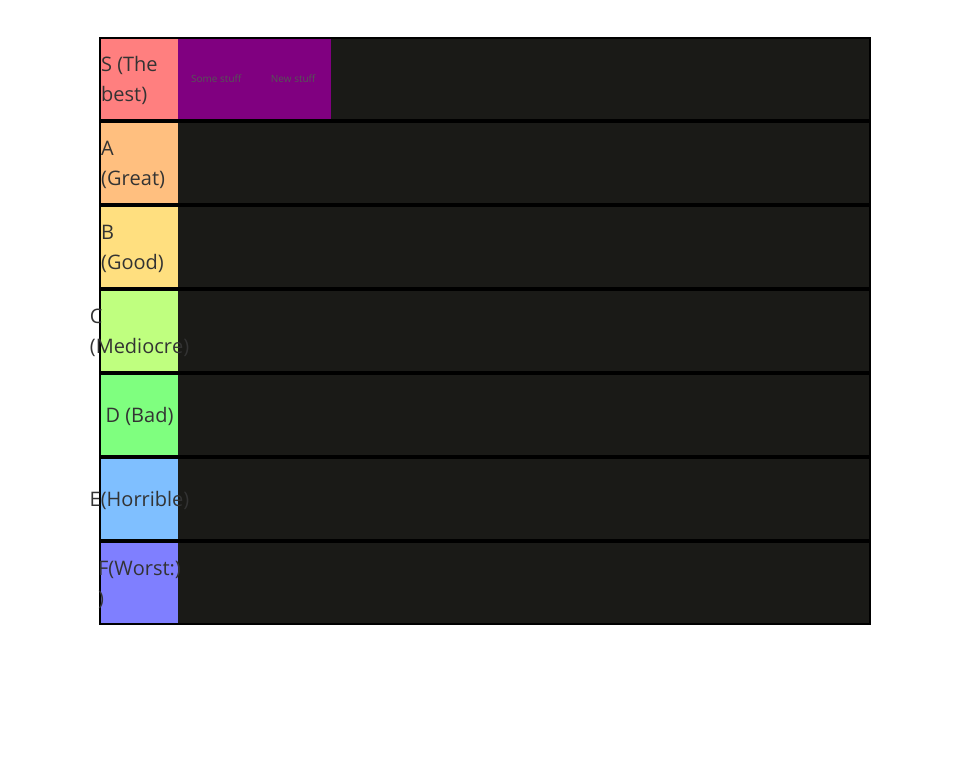
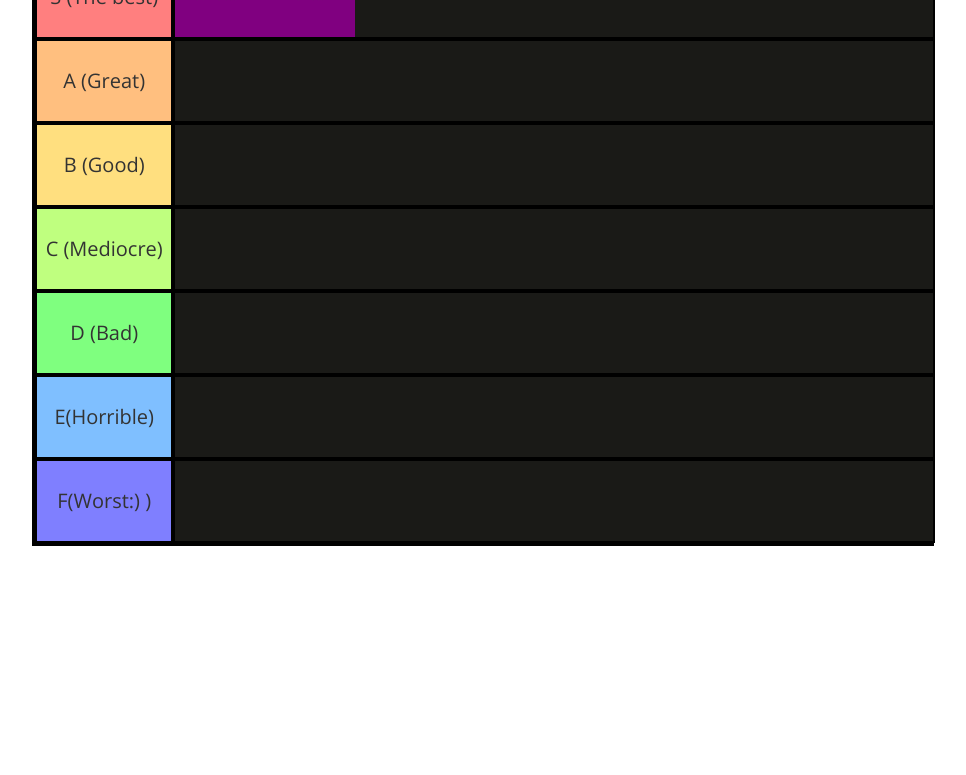
Before and after one commit to 13reathcode/Tier-list_App, a website: page index.html in a window 1280 px wide. Shown: the part 221-996 px from the top of the page, without its empty margins (157-1123 px from the left). After the commit the page ends 817 px from the top, so only its background shows below. Drawn offline with nearby package versions, Linux system fonts and the light colour scheme; files that its build step writes are made by us from their sources.

Commit message:
v 1.1 few fixes

```diff
--- a/sass/main.scss
+++ b/sass/main.scss
@@ -25,7 +25,7 @@ body {
 // SECTIONS
 
 .section {
-    padding: 15rem 3rem;
+    padding: 5rem 3rem;
 
     &__title {
         max-width: 80rem;
@@ -36,42 +36,45 @@ body {
 
     &__description {
         color: lightgreen;
-        font-size: 2rem;
+        font-size: 2.5rem;
     }
 
     &__text {
-        font-size: 2.5rem;
+        font-size: 3rem;
     }
 }
 
 // CONTENT
 .content {
-    max-width: 60vw;
+    max-width: 70vw;
     min-height: 60vh;
     background-color: yellow;
     padding: 0rem;
     box-sizing: content-box;
+    border: 3px solid #000;
 
     display: flex;
+    flex-wrap: wrap;
     flex-direction: column;
     margin: 0 auto;
 
     &__row {
         width: 100%;
-        border: 2px solid #000;
+        box-sizing: content-box;
         height: 10vh;
         background-color: #1a1a17;
-
         display: flex;
+        border: 2px solid #000;
     }
 
     &__label {
         font-size: 2rem;
         font-weight: 400;
         height: 100%;
-        width: 10%;
+        width: 15%;
         background-color: #555;
         color: #333;
+        border-right: 4px solid #000;
 
         @include center;
     }
```
